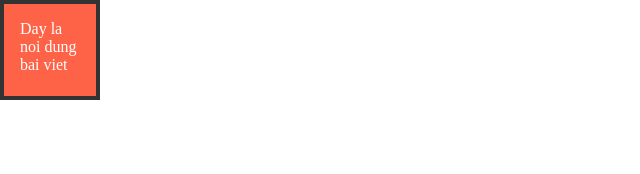
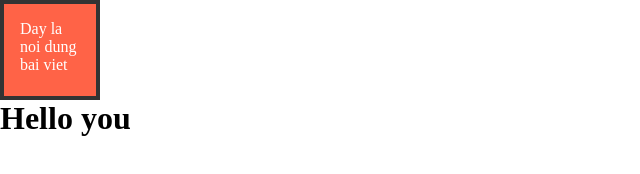
Before and after one commit to james2910dev/github-test, a plain HTML site: page index.html in a window 1280 px wide. Shown: the whole page, without its empty margins (0-640 px from the left). Drawn offline with Linux system fonts and the light colour scheme.

Commit message:
Update index.html

```diff
--- a/index.html
+++ b/index.html
@@ -25,5 +25,7 @@
         <div class="box">
             Day la noi dung bai viet
         </div>
+
+        <h1>Hello you</h1>
     </body>
 </html>
```
